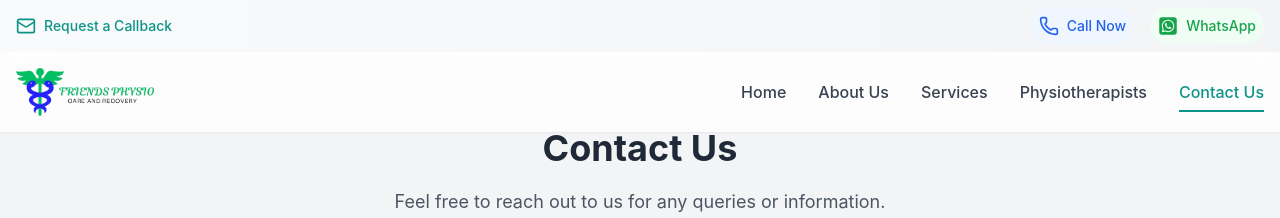
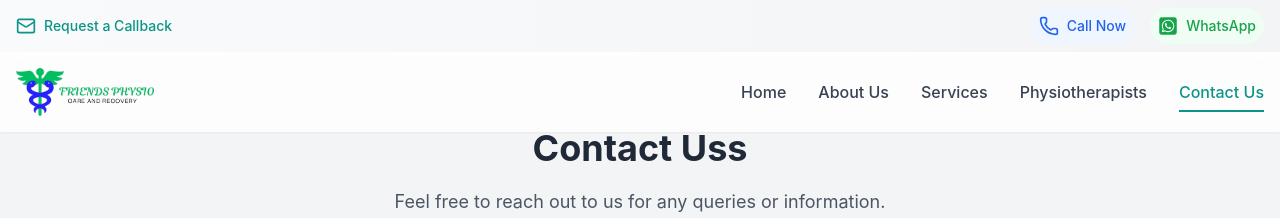
Before and after one commit to jagatjyoti-01/Physio-Clinic, a React (Create React App) app: page /contact-us in a window 1280 px wide. Shown: the top 218 px of the page. Built offline with nearby package versions, Linux system fonts and the light colour scheme.

Commit message:
Update Contact.jsx

```diff
--- a/src/pages/Contact.jsx
+++ b/src/pages/Contact.jsx
@@ -17,7 +17,7 @@ const Contact = () => {
       <Header />
       <div className="flex flex-col items-center justify-center my-12 px-4">
         <h1 className="text-4xl font-bold text-center mt-20 text-gray-800 animate-fade-in">
-          Contact Us
+          Contact Uss
         </h1>
         <p className="text-lg text-center mt-5 text-gray-600 animate-slide-in">
           Feel free to reach out to us for any queries or information.
```
